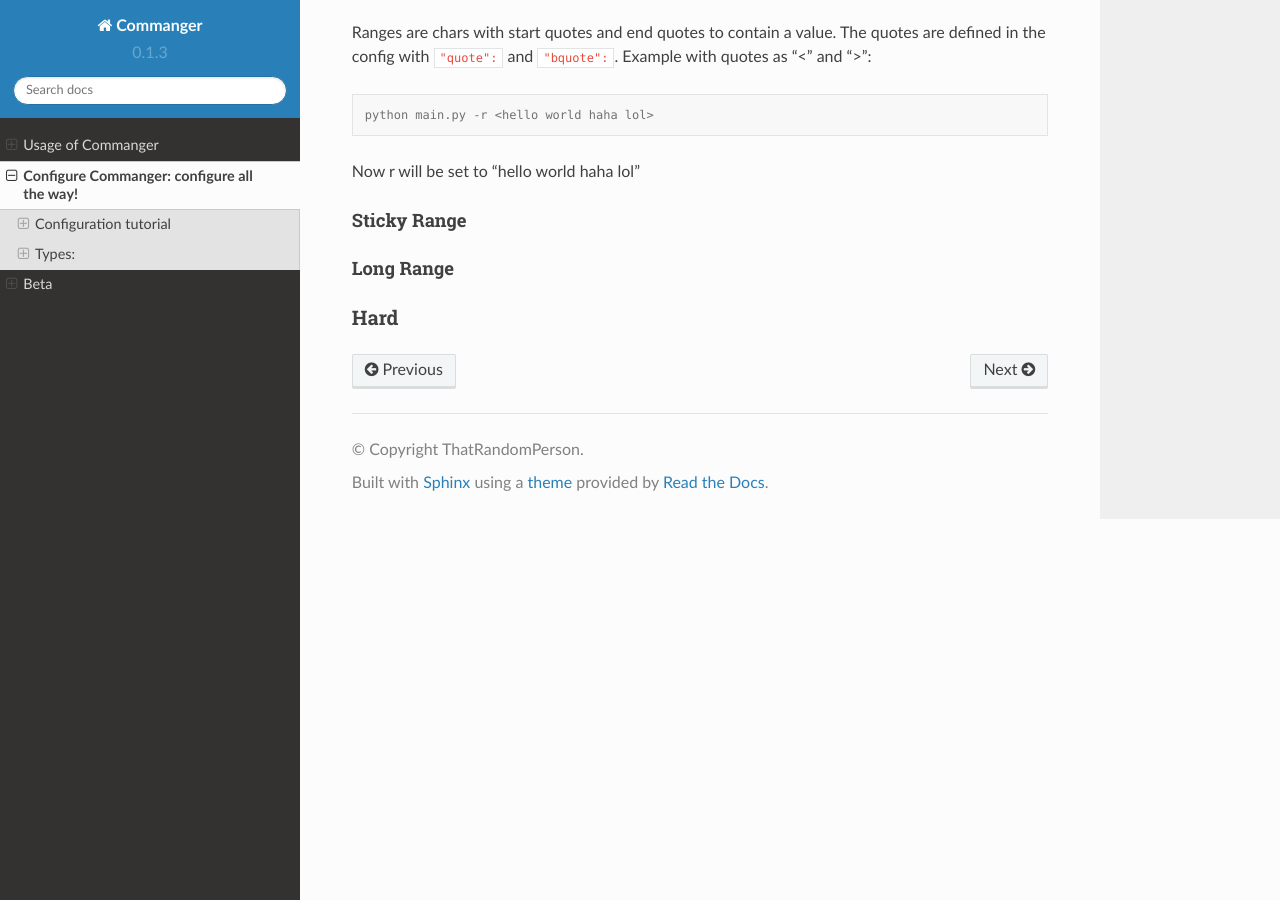
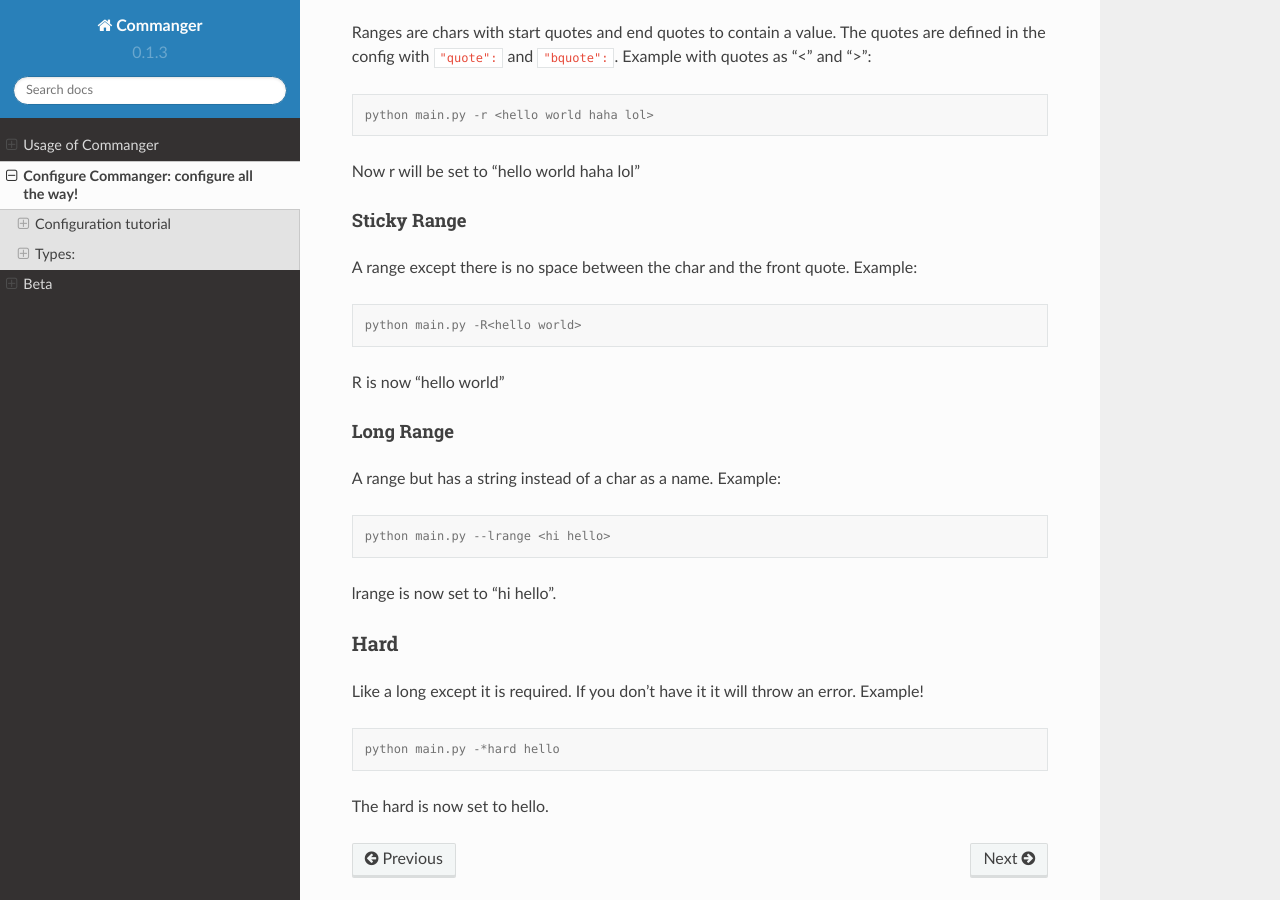
Before and after one commit to thatrandomperson5/commanger-docs, a Sphinx documentation site: the page built from docs/source/configure.rst, in a window 1280 px wide and 900 px high, scrolled down 3948 px. Built offline with Sphinx 7.4.7 and the Read the Docs theme 2.0.0, drawn with Linux system fonts in a browser that asks for light colours.

Commit message:
Update configure.rst

```diff
--- a/docs/source/configure.rst
+++ b/docs/source/configure.rst
@@ -208,9 +208,34 @@ Now r will be set to "hello world haha lol"
 
 Sticky Range
 ^^^^^
+A range except there is no space between the char and the front quote. Example:
+
+.. code:: console
+
+ python main.py -R<hello world>
+..
+
+R is now "hello world"
 
 Long Range
 ^^^^^
+A range but has a string instead of a char as a name. Example:
+
+.. code:: console
+
+ python main.py --lrange <hi hello>
+..
+
+lrange is now set to "hi hello".
 
 Hard
 =====
+
+Like a long except it is required. If you don't have it it will throw an error. Example!
+
+.. code:: console
+
+ python main.py -*hard hello
+..
+
+The hard is now set to hello.
```
